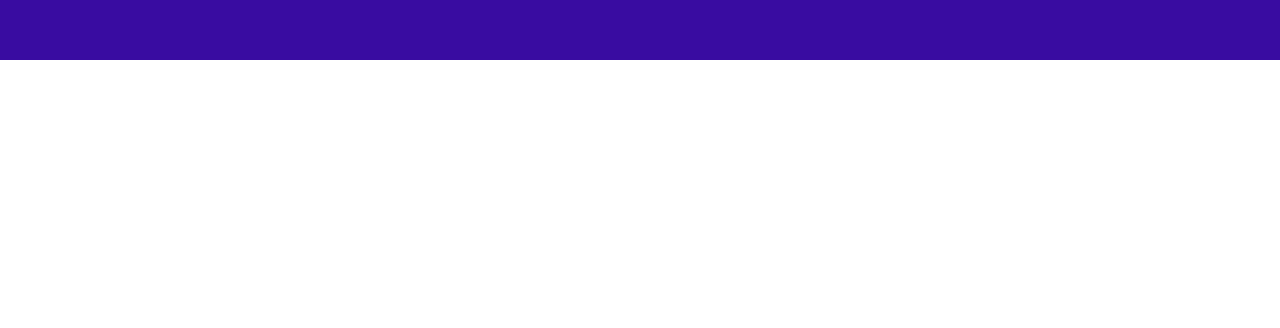
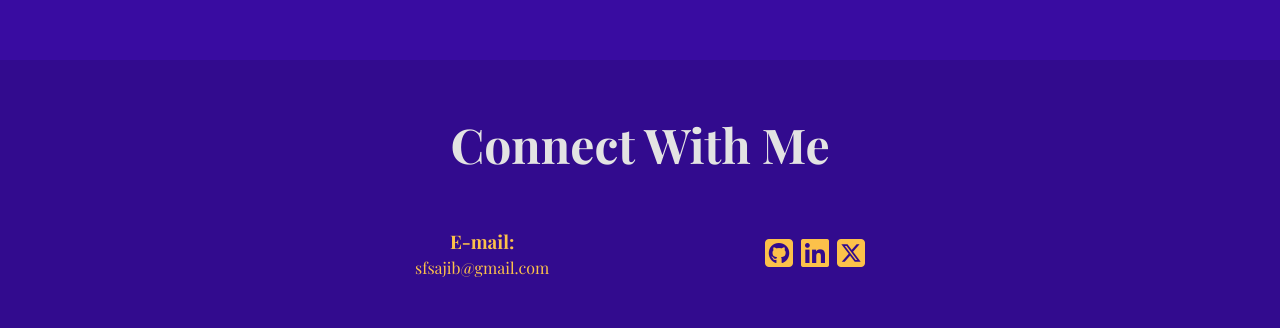
Before and after one commit to Salman-sajib/my-portfolio-website, a website built with Vite: page index.html in a window 1280 px wide. Shown: the part 2340-2668 px from the top of the page. Before the commit the page ends 2400 px from the top, so only its background shows below. Built offline with nearby package versions, Linux system fonts and the light colour scheme; some packages are replaced by stand-ins of ours; a web font is replaced by a local one.

Commit message:
completed the contact section

```diff
--- a/index.html
+++ b/index.html
@@ -4,6 +4,16 @@
     <meta charset="UTF-8" />
     <link rel="icon" type="image/svg+xml" href="/vite.svg" />
     <meta name="viewport" content="width=device-width, initial-scale=1.0" />
+    <!-- font awesome cdn -->
+    <link
+      rel="stylesheet"
+      href="https://cdnjs.cloudflare.com/ajax/libs/font-awesome/6.5.1/css/all.min.css"
+      integrity="sha512-DTOQO9RWCH3ppGqcWaEA1BIZOC6xxalwEsw9c2QQeAIftl+Vegovlnee1c9QX4TctnWMn13TZye+giMm8e2LwA=="
+      crossorigin="anonymous"
+      referrerpolicy="no-referrer"
+    />
+    <!-- ================ -->
+
     <!-- global fonts -->
     <link rel="preconnect" href="https://fonts.googleapis.com" />
     <link rel="preconnect" href="https://fonts.gstatic.com" crossorigin />
@@ -31,7 +41,7 @@
                   <a href="#skills">Skills</a>
                 </li>
                 <li class="nav-item"><a href="#projects">Projects</a></li>
-                <li class="nav-item"><a href="#">Contact</a></li>
+                <li class="nav-item"><a href="#contact">Contact</a></li>
               </ul>
             </nav>
           </header>
@@ -41,11 +51,11 @@
               ><span>o</span><span>m</span><span>e</span><span>.</span>
             </p>
             <h2 class="about-me">
-              HI, I am Salman Sajib, A self-taught front-end web developer,
-              fuses creativity with functionality. Mastery in HTML, CSS, and
-              JavaScript fuels my passion for crafting immersive digital
-              experiences. Constantly learning and embracing challenges, my work
-              reflects a commitment to innovation.
+              HI, I am Salman Farshi Sajib, A self-taught front-end web
+              developer, fuses creativity with functionality. Mastery in HTML,
+              CSS, and JavaScript fuels my passion for crafting immersive
+              digital experiences. Constantly learning and embracing challenges,
+              my work reflects a commitment to innovation.
             </h2>
           </main>
         </div>
@@ -64,6 +74,7 @@
             <img src="./Photos/react-1-logo-svgrepo-com.svg" alt="react logo" />
             <img src="./Photos/vue-svgrepo-com.svg" alt="vue logo" />
             <img src="./Photos/gsap-greensock.svg" alt="greensock logo" />
+            <img src="./Photos/tailwind-svgrepo-com.svg" alt="tailwind logo" />
           </div>
         </div>
       </div>
@@ -189,6 +200,32 @@
           </div>
         </div>
       </div>
+
+      <div id="contact">
+        <div class="contact-container">
+          <h2 class="contact-title">Connect With Me</h2>
+          <div class="contact-info">
+            <div class="email">
+              <h3>E-mail:</h3>
+              <p>sfsajib@gmail.com</p>
+            </div>
+            <div class="social">
+              <a href="https://github.com/Salman-sajib" target="_blank">
+                <i class="fa-brands fa-square-github"></i>
+              </a>
+              <a
+                href="https://www.linkedin.com/in/salman-sajib-b2468b141/"
+                target="_blank"
+              >
+                <i class="fa-brands fa-linkedin"></i>
+              </a>
+              <a href="https://twitter.com/sfsajib_salman" target="_blank">
+                <i class="fa-brands fa-square-x-twitter"></i>
+              </a>
+            </div>
+          </div>
+        </div>
+      </div>
     </div>
 
     <!-- scripts -->
--- a/main.js
+++ b/main.js
@@ -48,7 +48,7 @@ gsap.from('.technology-logos img', {
   },
 });
 
-// =====================================================
+// animate projects
 // Wait for the DOM to be ready
 document.addEventListener('DOMContentLoaded', function () {
   // Set up animation for the main projects title
@@ -80,8 +80,6 @@ document.addEventListener('DOMContentLoaded', function () {
   });
 });
 
-// =====================================================
-
 // lenis for smooth scroll
 const lenis = new Lenis();
 
@@ -97,6 +95,7 @@ gsap.ticker.add((time) => {
 
 gsap.ticker.lagSmoothing(0);
 
+// for smoothly jump to the element when clicked on the link
 document.addEventListener('DOMContentLoaded', function () {
   // Select all navigation links
   const navLinks = document.querySelectorAll('nav a');
--- a/style.css
+++ b/style.css
@@ -3,7 +3,7 @@
   --ff-roboto: 'Roboto', sans-serif;
 
   --bg-home: hsl(258, 86%, 34%);
-  --bg-skills: hsl(263, 87%, 35%);
+  --bg-skills: hsl(258, 86%, 30%);
   --text-primary: hsl(0, 0%, 89%);
   --accent-color: hsl(40, 97%, 64%);
 
@@ -289,3 +289,47 @@ main .about-me {
 .project-lists li a:hover::after {
   width: 100%;
 }
+
+/* ========== contact ========== */
+#contact {
+  width: 100%;
+  background-color: var(--bg-skills);
+  padding-block: 3rem;
+  font-family: var(--ff-playfair);
+  text-align: center;
+}
+
+.contact-container {
+  width: var(--width-min);
+  margin-inline: auto;
+}
+
+.contact-title {
+  font-size: 3rem;
+  margin-bottom: 3rem;
+  color: var(--text-primary);
+}
+
+.contact-info {
+  max-width: 450px;
+  margin-inline: auto;
+  display: flex;
+  flex-wrap: wrap;
+  align-items: center;
+  justify-content: space-between;
+}
+
+.contact-info .email {
+  color: var(--accent-color);
+}
+
+.social {
+  display: flex;
+  align-items: center;
+  gap: 0.5rem;
+}
+
+.social a i {
+  color: var(--accent-color);
+  font-size: 2rem;
+}
```
Also changed, not shown: Photos/tailwind-svgrepo-com.svg (added).
